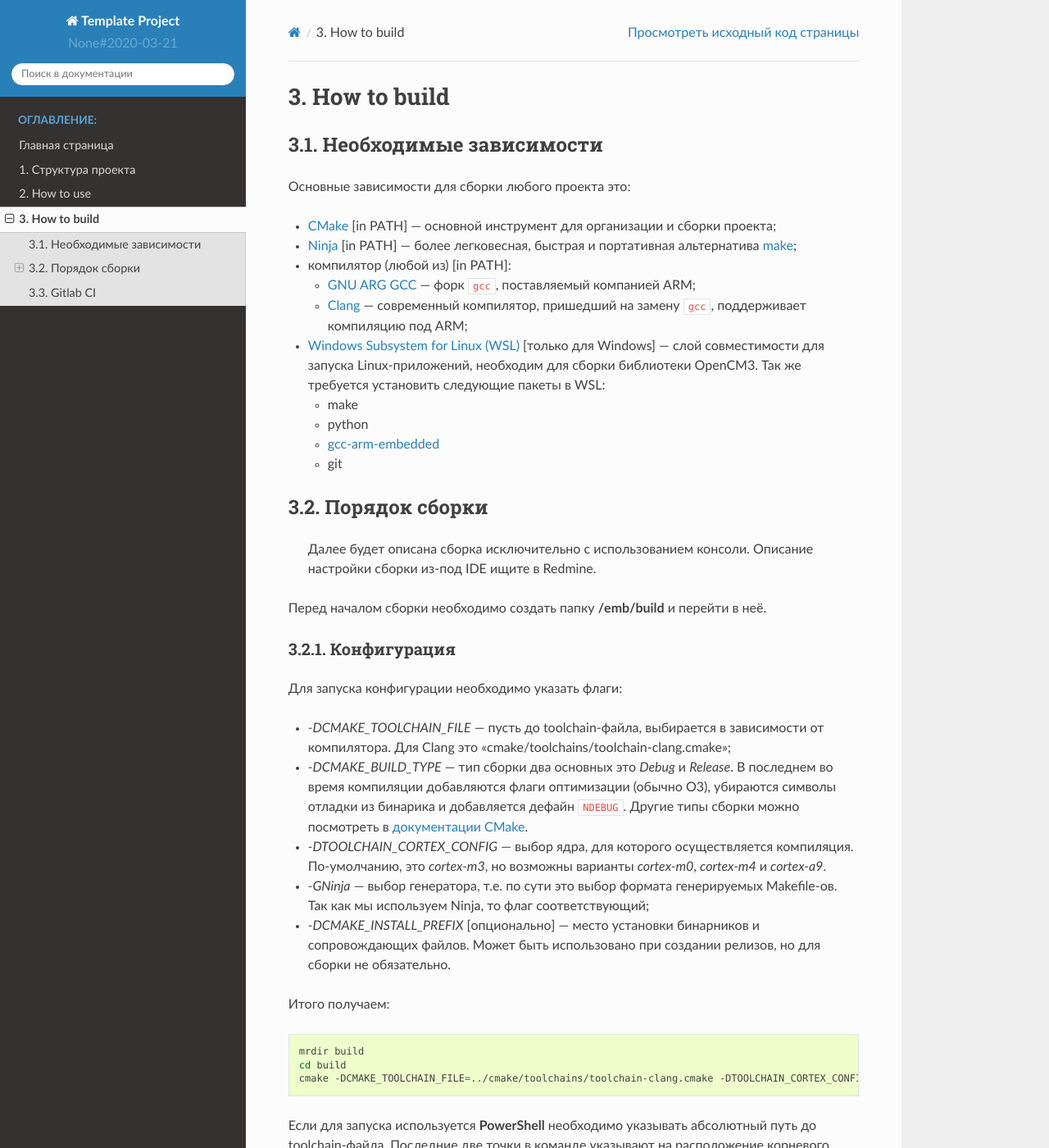
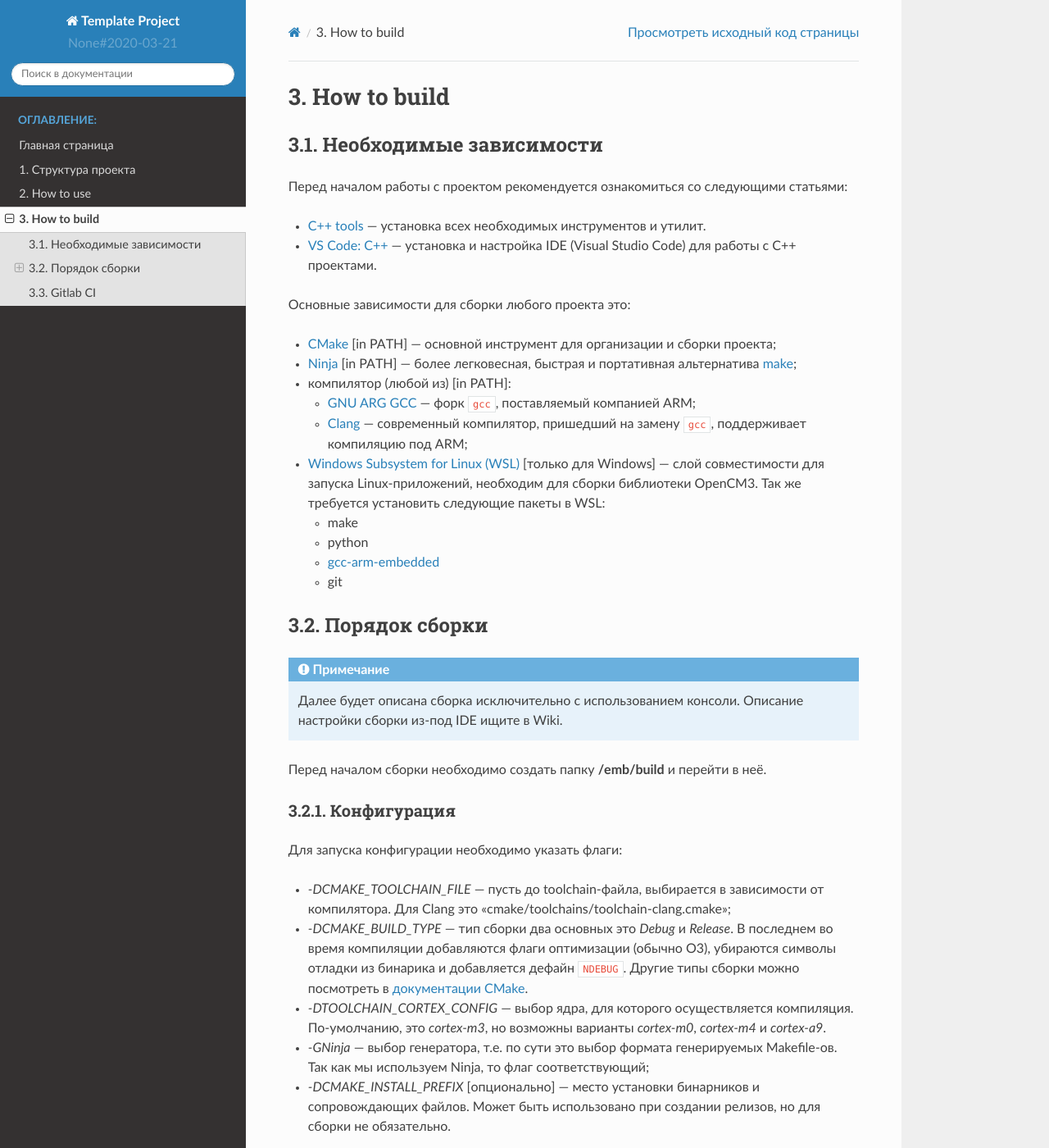
Before and after one commit to zartavr/test1, a Sphinx documentation site: the page built from doc/sphinx/pages/how_to_build.rst, in a window 1280 px wide and 1400 px high. Shown: the whole window at 82% size. Built offline with Sphinx 7.4.7 and the Read the Docs theme 2.0.0, drawn with Linux system fonts in a browser that asks for light colours.

Commit message:
[doc] Add links to the wiki articles about tools and IDE

```diff
--- a/doc/sphinx/pages/how_to_build.rst
+++ b/doc/sphinx/pages/how_to_build.rst
@@ -5,6 +5,15 @@ How to build
 
 Необходимые зависимости
 -----------------------
+
+Перед началом работы с проектом рекомендуется
+ознакомиться со следующими статьями:
+
+- `C++ tools <http://wiki.pin/doku.php/programmers/tools/cpp_tools>`_ —
+  установка всех необходимых инструментов и утилит.
+
+- `VS Code: C++ <http://wiki.pin/doku.php/programmers/tools/ide_for_cpp>`_ —
+  установка и настройка IDE (Visual Studio Code) для работы с C++ проектами.
 
 Основные зависимости для сборки любого проекта это:
 
@@ -42,8 +51,10 @@ How to build
 Порядок сборки
 --------------
 
+.. note::
+
     Далее будет описана сборка исключительно с использованием консоли.
-    Описание настройки сборки из-под IDE ищите в Redmine.
+    Описание настройки сборки из-под IDE ищите в Wiki.
 
 Перед началом сборки необходимо создать папку **/emb/build** и перейти
 в неё.
```
